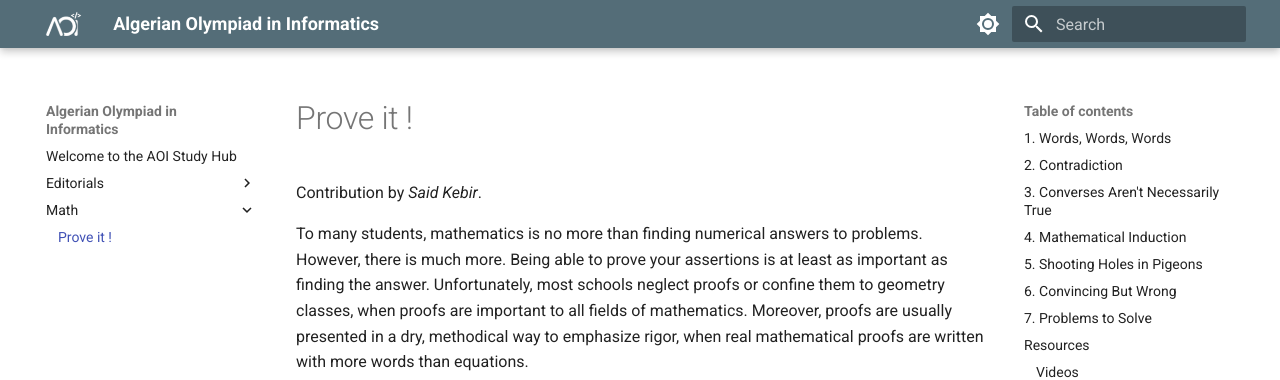
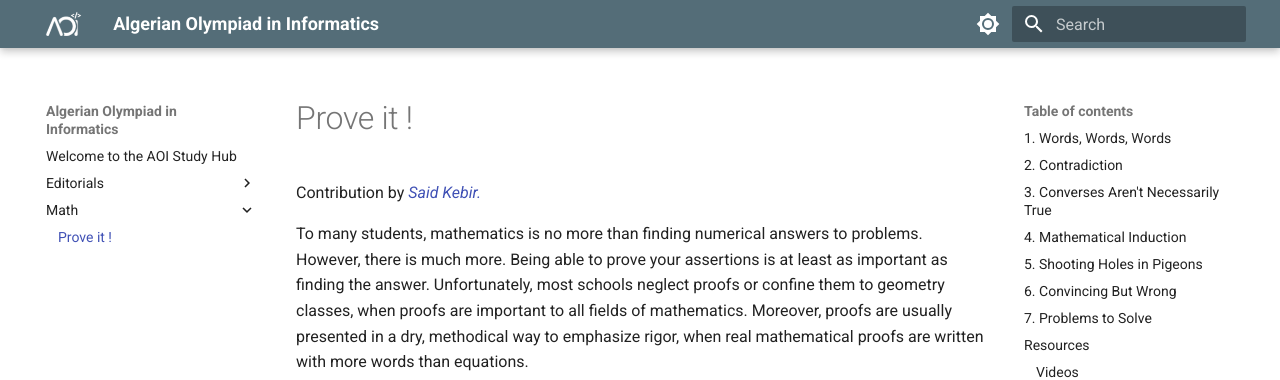
Before and after one commit to iyedoo/Resources-Website, an MkDocs documentation site: the page built from docs/math/proof-writing.md, in a window 1280 px wide and 900 px high. Shown: the top 380 px of the window. Built offline with MkDocs 1.6.1 and Material for MkDocs 9.7.7, drawn with Linux system fonts in a browser that asks for light colours; part of the change alters nothing that is shown.

```diff
--- a/docs/math/proof-writing.md
+++ b/docs/math/proof-writing.md
@@ -1,5 +1,5 @@
 # Prove it !
-Contribution by *Said Kebir*.
+Contribution by _[Said Kebir.](https://www.linkedin.com/in/said-kebir-khaled/)_
 
 To many students, mathematics is no more than finding numerical answers to problems. However, there is much more. Being able to prove your assertions is at least as important as finding the answer. Unfortunately, most schools neglect proofs or confine them to geometry classes, when proofs are important to all fields of mathematics. Moreover, proofs are usually presented in a dry, methodical way to emphasize rigor, when real mathematical proofs are written with more words than equations.
 
```
